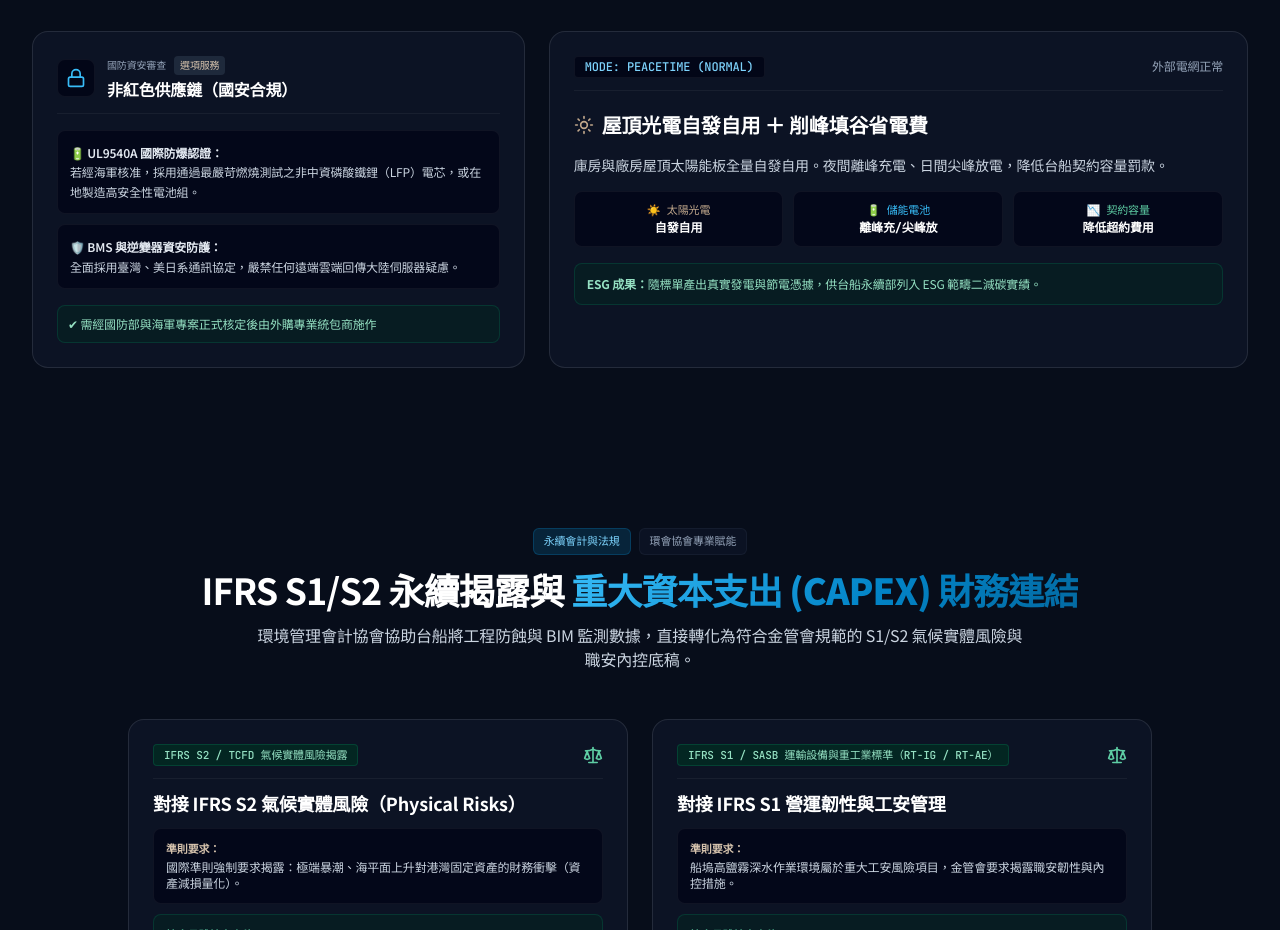
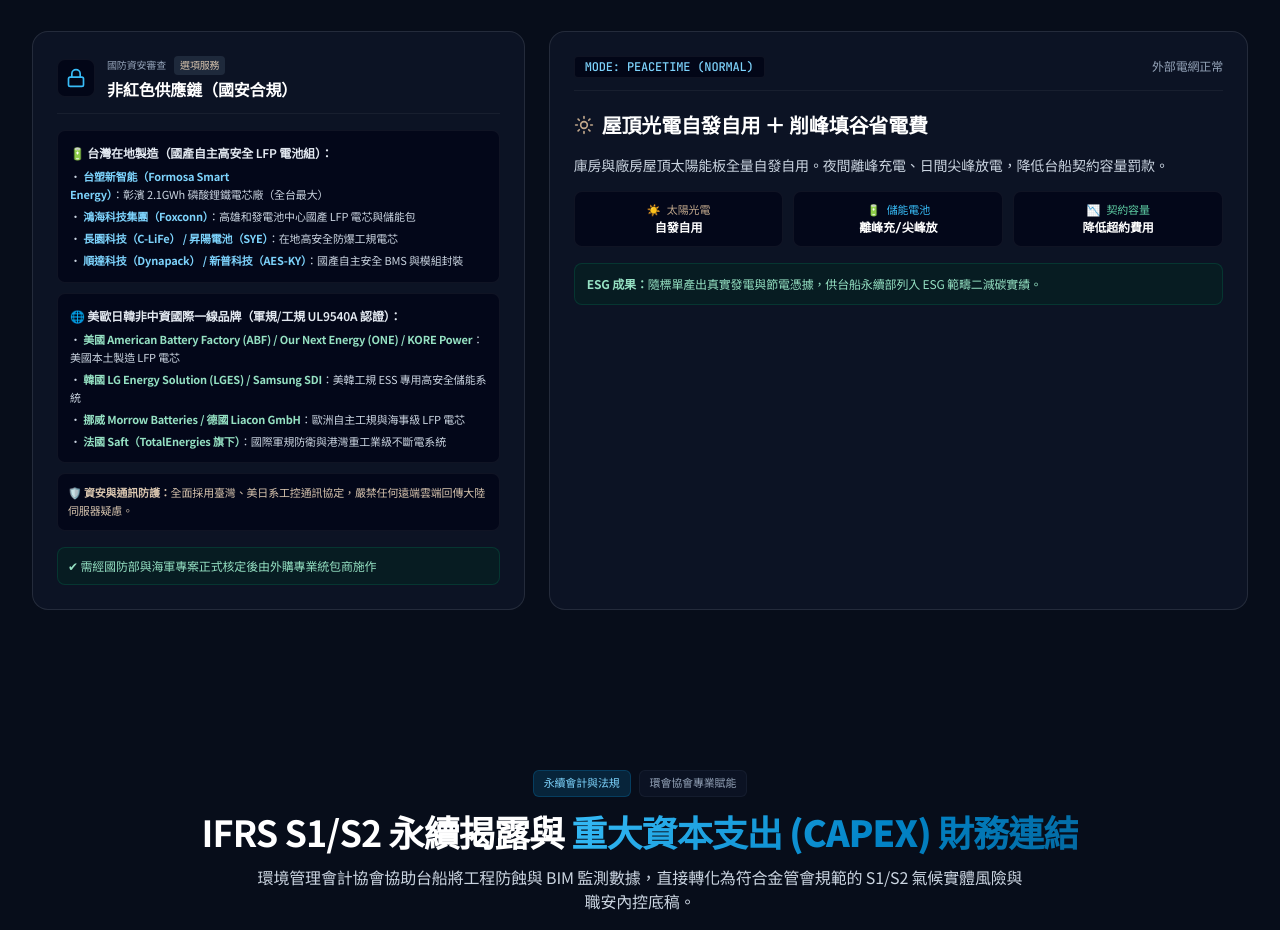
Before and after one commit to kekukeku/csbs-bim, a React (Vite) app: page / in a window 1280 px wide. Shown: the part 7527-8457 px from the top of the page. Built offline with nearby package versions, Linux system fonts and the light colour scheme.

Commit message:
feat: add concrete non-Chinese & Taiwanese LFP battery brands (Formosa Smart Energy, Foxconn, C-LiFe, Dynapack, LGES, Saft, ABF, Morrow)

```diff
--- a/src/components/engineering/MicrogridSection.tsx
+++ b/src/components/engineering/MicrogridSection.tsx
@@ -79,14 +79,28 @@
               </div>
 
               <div className="space-y-2.5 text-xs text-marine-300 leading-relaxed">
-                <div className="p-3 rounded-lg bg-marine-950/80 border border-white/5 space-y-0.5">
-                  <strong className="text-slate-200 block font-semibold">🔋 UL9540A 國際防爆認證：</strong>
-                  若經海軍核准，採用通過最嚴苛燃燒測試之非中資磷酸鐵鋰（LFP）電芯，或在地製造高安全性電池組。
+                <div className="p-3 rounded-lg bg-marine-950/80 border border-white/5 space-y-1.5">
+                  <strong className="text-slate-200 block font-semibold">🔋 台灣在地製造（國產自主高安全 LFP 電池組）：</strong>
+                  <ul className="space-y-1 text-[11px] text-marine-300">
+                    <li>• <strong className="text-ocean-300">台塑新智能（Formosa Smart Energy）</strong>：彰濱 2.1GWh 磷酸鋰鐵電芯廠（全台最大）</li>
+                    <li>• <strong className="text-ocean-300">鴻海科技集團（Foxconn）</strong>：高雄和發電池中心國產 LFP 電芯與儲能包</li>
+                    <li>• <strong className="text-ocean-300">長園科技（C-LiFe） / 昇陽電池（SYE）</strong>：在地高安全防爆工規電芯</li>
+                    <li>• <strong className="text-ocean-300">順達科技（Dynapack） / 新普科技（AES-KY）</strong>：國產自主安全 BMS 與模組封裝</li>
+                  </ul>
                 </div>
 
-                <div className="p-3 rounded-lg bg-marine-950/80 border border-white/5 space-y-0.5">
-                  <strong className="text-slate-200 block font-semibold">🛡️ BMS 與逆變器資安防護：</strong>
-                  全面採用臺灣、美日系通訊協定，嚴禁任何遠端雲端回傳大陸伺服器疑慮。
+                <div className="p-3 rounded-lg bg-marine-950/80 border border-white/5 space-y-1.5">
+                  <strong className="text-slate-200 block font-semibold">🌐 美歐日韓非中資國際一線品牌（軍規/工規 UL9540A 認證）：</strong>
+                  <ul className="space-y-1 text-[11px] text-marine-300">
+                    <li>• <strong className="text-sage-300">美國 American Battery Factory (ABF) / Our Next Energy (ONE) / KORE Power</strong>：美國本土製造 LFP 電芯</li>
+                    <li>• <strong className="text-sage-300">韓國 LG Energy Solution (LGES) / Samsung SDI</strong>：美韓工規 ESS 專用高安全儲能系統</li>
+                    <li>• <strong className="text-sage-300">挪威 Morrow Batteries / 德國 Liacon GmbH</strong>：歐洲自主工規與海事級 LFP 電芯</li>
+                    <li>• <strong className="text-sage-300">法國 Saft（TotalEnergies 旗下）</strong>：國際軍規防衛與港灣重工業級不斷電系統</li>
+                  </ul>
+                </div>
+
+                <div className="p-2.5 rounded-lg bg-marine-950/80 border border-white/5 text-[11px] text-sand-300">
+                  🛡️ <strong>資安與通訊防護：</strong>全面採用臺灣、美日系工控通訊協定，嚴禁任何遠端雲端回傳大陸伺服器疑慮。
                 </div>
               </div>
 
--- a/src/data/proposalData.ts
+++ b/src/data/proposalData.ts
@@ -458,7 +458,7 @@
   solutions: [
     {
       title: "國防國安非紅色供應鏈（選項服務）",
-      desc: "若經軍方核准，採用 UL9540A 認證之非中資 LFP 電芯或在地製造高安全性電池組，BMS 採用美日系通訊協定，嚴禁遠端回傳大陸疑慮。"
+      desc: "若經軍方核准，採用具備 UL9540A 認證之非中資 LFP 電芯或在地製造高安全性電池組：優先採用台灣在地製造【台塑新智能（彰濱 2.1GWh 磷酸鋰鐵電芯廠）、鴻海科技（高雄和發電池中心）、長園科技（C-LiFe）、順達/新普（AES）國產 BMS 模組】；或美歐日韓一線大廠【美國 American Battery Factory (ABF) / Our Next Energy (ONE) / KORE Power、韓國 LG Energy Solution (LGES) / Samsung SDI、挪威 Morrow Batteries、德國 Liacon、法國 Saft 軍規儲能系統】。通訊協定嚴禁遠端回傳大陸疑慮。"
     },
     {
       title: "平時模式（削峰填谷）",
```
